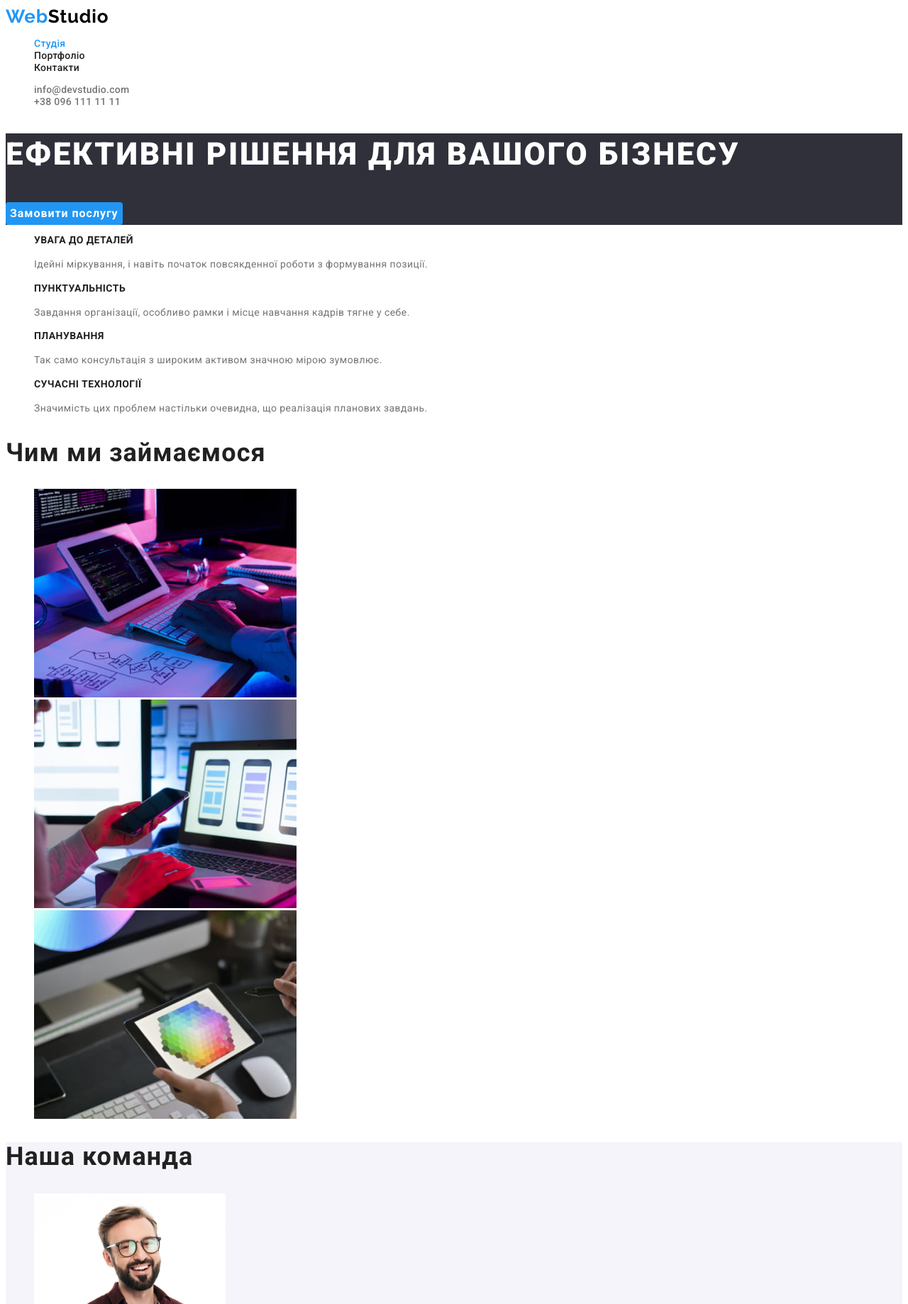
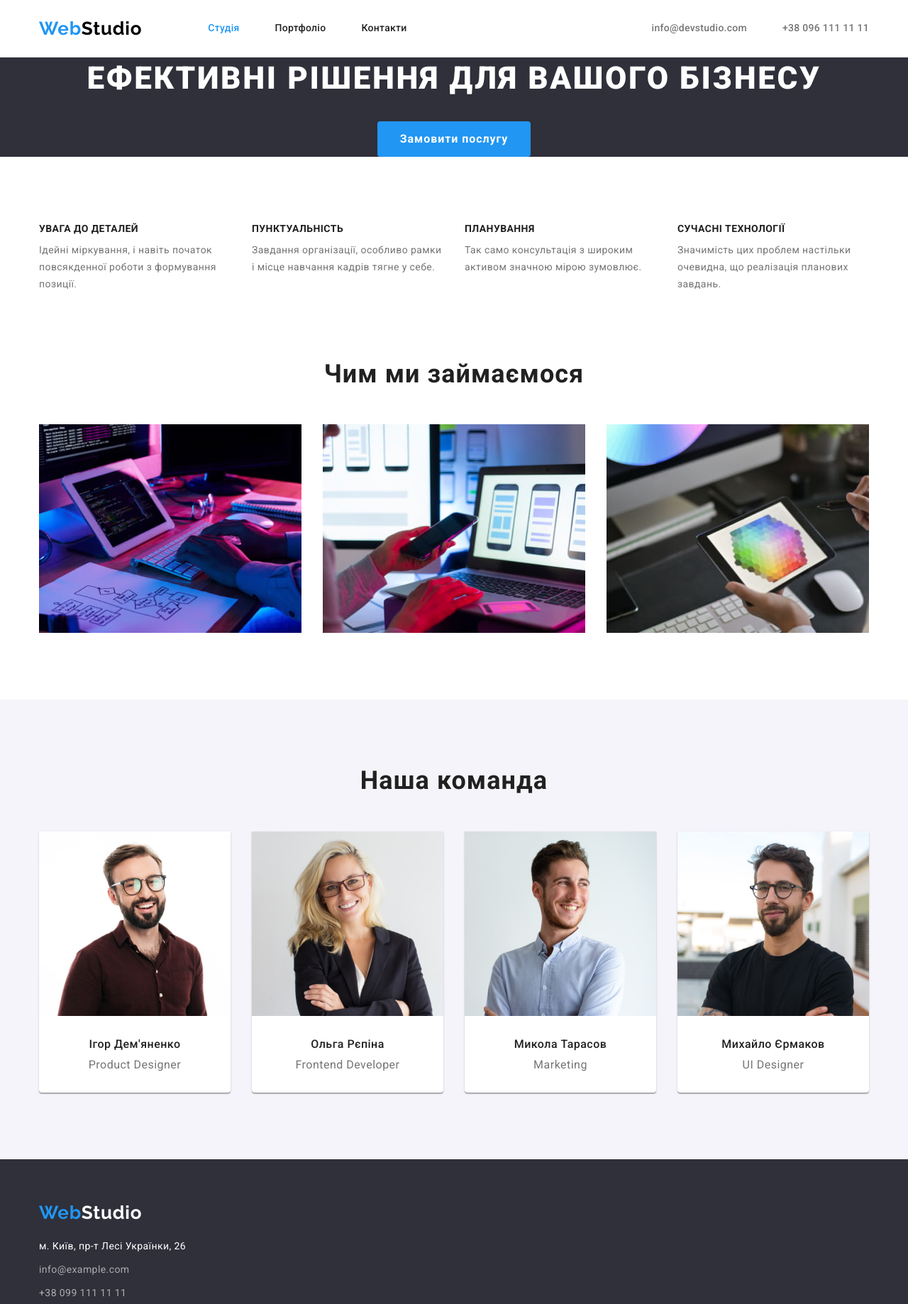
Before and after one commit to saitriniel/goit-markup-hw-03, a plain HTML site: page index.html in a window 1280 px wide. Shown: the top 1838 px of the page at 71% size. Drawn offline with nearby package versions, Linux system fonts and the light colour scheme.

Commit message:
adding hw3 main features

```diff
--- a/css/styles.css
+++ b/css/styles.css
@@ -34,7 +34,94 @@ body {
     font-size: 14px;
 }
 
+/*centering*/
+
+.container {
+    width: 1200px;
+    padding: 0 15px;
+    margin: 0 auto;
+    /*outline: black 2px solid;*/
+}
+
+.section {
+    padding-top: 94px;
+    padding-bottom: 94px;
+}
+
+.product-section .filter-btn-list {
+    display: flex;
+    justify-content: center;
+    margin-bottom: 50px;
+}
+
+.job-section {
+padding-top: 0;
+}
+
+.footer {
+    padding-top: 60px;
+    padding-bottom: 60px;
+}
+
+
+h1,
+h2,
+h3,
+h4,
+h5,
+h6,
+.list,
+p {
+    margin: 0;
+    padding: 0;
+}
+
+.nav-list,
+.menu-contacts-list {
+    display: flex;
+}
+
+.menu-contacts-list {
+    margin-left: auto;
+}
+
+.nav-item:not(:last-child),
+.menu-contacts-item:not(:last-child) {
+    margin-right: 50px;
+}
+
+.main-nav-menu,
+.job-list,
+.team-list {
+    display: flex;
+    align-items: center;
+}
+
+.features-list {
+    display: flex;
+    align-items: flex-start;
+}
+
+.filter-product-list {
+    display: flex;
+    flex-wrap: wrap;
+}
+
+.features-item:not(:last-child),
+.job-item:not(:last-child),
+.team-item:not(:last-child) {
+    margin-right: 30px;
+}
+
+.filter-btn-item:not(:last-child) {
+    margin-right: 8px;
+}
+
 /*header*/
+
+.header {
+    border-bottom: 1px solid #ECECEC;
+}
 
 .nav-link:hover,
 .nav-link:focus {
@@ -50,6 +137,10 @@ body {
 
 .nav-link {
 color: inherit;
+
+display: block;
+padding-top: 32px;
+padding-bottom: 32px;
 }
 
 .menu-contacts-link:hover,
@@ -59,12 +150,18 @@ color: inherit;
 
 .menu-contacts-link {
     color: var(--secondary-text-color-theme-light);
+
+    display: block;
+    padding-top: 32px;
+    padding-bottom: 32px;
 }
 
 /*index-main-hero*/
 
 .hero {
     background-color: var(--primary-background-color-dark);
+
+    text-align: center;
 }
 
 .hero-title {font-weight: 900;
@@ -72,7 +169,11 @@ color: inherit;
     line-height: 1.36;
     letter-spacing: 0.06em;
     text-transform: uppercase;
-    color: var(--primary-text-color-theme-dark);}
+    color: var(--primary-text-color-theme-dark);
+
+    margin-bottom: 30px;
+}
+
 
 .hero-btn {
     font-family: inherit;
@@ -85,6 +186,11 @@ color: inherit;
     letter-spacing: 0.06em;
     border: none;
     border-radius: 4px;
+
+    display: inline-block;
+    padding: 10px 32px;
+    min-width: 216px;
+    text-align: center;
 }
 
 /*index-main-sections*/
@@ -96,6 +202,8 @@ color: inherit;
     letter-spacing: 0.03em;
     text-transform: uppercase;
     color: var(--primary-text-color-theme-light);
+
+    margin-bottom: 10px;
 }
 
 
@@ -103,6 +211,8 @@ color: inherit;
     line-height: 1.7;
     letter-spacing: 0.03em;
     color: var(--secondary-text-color-theme-light);
+
+    width: 270px;
 }
 
 .section-title {
@@ -110,6 +220,9 @@ color: inherit;
     font-size: 36px;
     line-height: 1.16;
     letter-spacing: 0.03em;
+
+    margin-bottom: 50px;
+    text-align: center;
 }
 
 .team-section {
@@ -129,6 +242,26 @@ color: inherit;
 
 .team-item-title {
     font-weight: 500;
+
+    margin-bottom: 10px;
+}
+
+.team-item {
+    background: #FFFFFF;
+    box-shadow: 0px 1px 3px rgba(0, 0, 0, 0.12), 0px 1px 1px rgba(0, 0, 0, 0.14), 0px 2px 1px rgba(0, 0, 0, 0.2);
+    border-radius: 0px 0px 4px 4px;
+}
+
+.team-item div {
+    text-align: center;
+    padding-top: 30px;
+    padding-bottom: 30px;
+}
+
+.team-item img,
+.job-item img,
+.filter-product-list-item img {
+    display: block;
 }
 
 .link.current {
@@ -156,6 +289,10 @@ color: inherit;
     color: var(--primary-accent-color);
 }
 
+.address-list-item:not(:last-child) {
+    margin-bottom: 9px;
+}
+
 /*portfolio*/
 
 .filter-btn {
@@ -163,11 +300,17 @@ color: inherit;
     font-weight: 500;
     font-size: 16px;
     letter-spacing: 0.03em;
+    line-height: 1.625;
     color: var(--primary-text-color-theme-light);
     background-color: var(--secondary-background-color-light);
     font-family: inherit;
     border: none;
     border-radius: 4px;
+
+    padding: 6px 22px;
+    min-width: 73px;
+    display: inline-block;
+    text-align: center;
 }
 
 
@@ -182,6 +325,27 @@ color: inherit;
     line-height: 1.89;
     letter-spacing: 0.03em;
     color: var(--secondary-text-color-theme-light);
+
+    width: calc((100% - 60px) / 3);
+    margin-right: 30px;
+    margin-bottom: 30px;
+}
+
+.filter-product-list-item:nth-child(3n) {
+    margin-right: 0;
+}
+
+.filter-product-list-item:nth-last-child(-n + 3) {
+    margin-bottom: 0;
+}
+
+.filter-product-list-item div {
+    background: #FFFFFF;
+    border-width: 0px 1px 1px 1px;
+    border-color: #EEEEEE;
+    border-style: solid;
+
+    padding: 20px 24px;
 }
 
 .filter-product-title {
@@ -190,6 +354,8 @@ color: inherit;
     line-height: 2;
     letter-spacing: 0.06em;
     color: var(--primary-text-color-theme-light);
+
+    margin-bottom: 4px;
 }
 
 /*logo+pics*/
@@ -205,10 +371,15 @@ color: inherit;
 .header-logo {
     color: var(--secondary-accent-color);
 
+    margin-right: 93px;
+
 }
 
 .footer-logo {
     color: var(--primary-text-color-theme-dark);
+
+    display: inline-block;
+    margin-bottom: 20px;
 }
 
 .logo-accent {
--- a/index.html
+++ b/index.html
@@ -13,12 +13,15 @@
     <link href="https://fonts.googleapis.com/css2?family=Raleway:wght@700&family=Roboto:wght@400;500;700;900&display=swap"
         rel="stylesheet">
 
+    <link rel="stylesheet" href="https://cdnjs.cloudflare.com/ajax/libs/modern-normalize/1.1.0/modern-normalize.min.css">
     <link href="./css/styles.css" rel="stylesheet">
 </head>
 
 
 <body>
+
     <header class="header">
+        <div class="container main-nav-menu">
             <a class="logo header-logo link" href="./index.html" lang="en"><span class="logo-accent">Web</span>Studio</a>
 
             <nav class="page-nav">
@@ -27,23 +30,30 @@
                     <li class="nav-item"><a class="nav-link link" href="./portfolio.html">Портфоліо</a></li>
                     <li class="nav-item"><a class="nav-link link" href="">Контакти</a></li>
                 </ul>
+
             </nav>
 
             <ul class="menu-contacts-list list">
-            <li class="menu-contacts-item"><a class="menu-contacts-link link" href="mailto:info@devstudio.com" lang="en">info@devstudio.com</a></li>
-            <li class="menu-contacts-item"><a class="menu-contacts-link link" href="tel:+380961111111">+38 096 111 11 11</a></li>
+                <li class="menu-contacts-item"><a class="menu-contacts-link link" href="mailto:info@devstudio.com"
+                        lang="en">info@devstudio.com</a></li>
+                <li class="menu-contacts-item"><a class="menu-contacts-link link" href="tel:+380961111111">+38 096 111 11 11</a>
+                </li>
             </ul>
+        </div>
     </header>
 
 
     <main>
         <section class="hero">
+            <div class="container">
                 <h1 class="hero-title">Ефективні рішення для вашого бізнесу</h1>
                 <button class="hero-btn" type="button">Замовити послугу</button>
+            </div>
         </section>
 
         <!--sect 2 (hidden title) features-->
-        <section class="features-section">
+        <section class="features-section section">
+            <div class="container">
                 <h2 class="hidden">Особливості</h2>
                 <ul class="features-list list">
                     <li class="features-item">
@@ -63,9 +73,11 @@
                         <p>Значимість цих проблем настільки очевидна, що реалізація планових завдань.</p>
                     </li>
                 </ul>
+            </div>
         </section>
 
-        <section class="job-section">
+        <section class="job-section section">
+            <div class="container">
                 <h2 class="section-title">Чим ми займаємося</h2>
 
                 <ul class="job-list list">
@@ -79,9 +91,11 @@
                         <img src="./images/box3.jpg" alt="Розробка дизайну" width="370" height="294">
                     </li>
                 </ul>
+            </div>
         </section>
 
-        <section class="team-section">
+        <section class="team-section section">
+            <div class="container">
                 <h2 class="section-title">
                     Наша команда
                 </h2>
@@ -90,37 +104,46 @@
                     <li class="team-item">
                         <img src="./images/team1.jpg" alt="Ігор Дем'яненко" width="270" height="260">
 
+                        <div>
                             <h3 class="team-item-title">Ігор Дем'яненко</h3>
                             <p class="team-item-text" lang="en">Product Designer</p>
-
+                        </div>
                     </li>
 
                     <li class="team-item">
                         <img src="./images/team2.jpg" alt="Ольга Рєпіна" width="270" height="260">
 
+                        <div>
                             <h3 class="team-item-title">Ольга Рєпіна</h3>
                             <p class="team-item-text" lang="en">Frontend Developer</p>
+                        </div>
                     </li>
 
                     <li class="team-item">
                         <img src="./images/team3.jpg" alt="Микола Тарасов" width="270" height="260">
 
+                        <div>
                             <h3 class="team-item-title">Микола Тарасов</h3>
                             <p class="team-item-text" lang="en">Marketing</p>
+                        </div>
                     </li>
 
                     <li class="team-item">
                         <img src="./images/team4.jpg" alt="Михайло Єрмаков" width="270" height="260">
 
+                        <div>
                             <h3 class="team-item-title">Михайло Єрмаков</h3>
                             <p class="team-item-text" lang="en">UI Designer</p>
+                        </div>
                     </li>
                 </ul>
+            </div>
         </section>
     </main>
 
 
     <footer class="footer">
+        <div class="container">
             <a class="logo footer-logo link" href="./index.html" lang="en"> <span class="logo-accent">Web</span>Studio</a>
 
             <address>
@@ -128,9 +151,10 @@
                     <li class="address-list-item"> <a class="address-link link" href="https://goo.gl/maps/CPtrU1FHBa2aNyZL9" target="_blank"
                             rel="noopener noreferrer nofollow">м. Київ, пр-т Лесі Українки, 26 </a></li>
                     <li class="address-list-item"> <a class="address-link address-link-darken link" href="mailto:info@devstudio.com">info@example.com</a></li>
-                <li class="address-list-item"> <a class="address-link address-link-darken link" href="tel:+380991111111">+38 099 111 11 11</a></li>
+                    <li class="address-list-item"> <a class="address-link address-link-darken link " href="tel:+380991111111">+38 099 111 11 11</a></li>
                 </ul>
             </address>
+        </div>
     </footer>
 </body>
 
--- a/portfolio.html
+++ b/portfolio.html
@@ -12,6 +12,7 @@
         <link href="https://fonts.googleapis.com/css2?family=Raleway:wght@700&family=Roboto:wght@400;500;700;900&display=swap"
             rel="stylesheet">
 
+        <link rel="stylesheet" href="https://cdnjs.cloudflare.com/ajax/libs/modern-normalize/1.1.0/modern-normalize.min.css">
         <link href="./css/styles.css" rel="stylesheet">
 </head>
 
@@ -19,6 +20,7 @@
 <body>
 
     <header class="header">
+        <div class="container main-nav-menu">
             <a class="logo header-logo link" href="./index.html" lang="en"><span class="logo-accent">Web</span>Studio</a>
 
             <nav class="page-nav">
@@ -27,18 +29,24 @@
                     <li class="nav-item"><a class="nav-link link current" href="./portfolio.html">Портфоліо</a></li>
                     <li class="nav-item"><a class="nav-link link" href="">Контакти</a></li>
                 </ul>
+
             </nav>
 
             <ul class="menu-contacts-list list">
                 <li class="menu-contacts-item"><a class="menu-contacts-link link" href="mailto:info@devstudio.com"
                         lang="en">info@devstudio.com</a></li>
-            <li class="menu-contacts-item"><a class="menu-contacts-link link" href="tel:+380961111111">+38 096 111 11 11</a>
+                <li class="menu-contacts-item"><a class="menu-contacts-link link" href="tel:+380961111111">+38 096 111 11
+                        11</a>
                 </li>
             </ul>
+        </div>
     </header>
 
+    <main>
+        <section class="product-section section">
+            <div class="container">
+                <h1 class="hidden">Наші продукти</h1>
 
-    <main>
                 <ul class="filter-btn-list list">
                     <li class="filter-btn-item"><button class="filter-btn" type="button">Усі</button></li>
                     <li class="filter-btn-item"><button class="filter-btn" type="button">Веб-сайти</button></li>
@@ -47,80 +55,80 @@
                     <li class="filter-btn-item"><button class="filter-btn" type="button">Маркетинг</button></li>
                 </ul>
 
-        <section>
-            <h1 class="hidden">Наші продукти</h1>
                 <ul class="filter-product-list list">
                     <li class="filter-product-list-item">
                         <img src="./images/portfolio1.jpg" alt="Превью веб-сайту" width="370" height="294">
-
-                    <h3 class="filter-product-title">Технокряк</h3>
+                        <div>
+                            <h2 class="filter-product-title">Технокряк</h2>
                             <p>Веб-сайт</p>
-
+                        </div>
                     </li>
 
                     <li class="filter-product-list-item">
                         <img src="./images/portfolio2.jpg" alt="Превью постеру Новий Орлеан проти Голден Стар" width="370" height="294">
-
-                    <h3 class="filter-product-title">Постер <span lang="en">New Orlean vs Golden Star</span> </h3>
+                        <div>
+                            <h2 class="filter-product-title">Постер <span lang="en">New Orlean vs Golden Star</span> </h2>
                             <p>Дизайн</p>
-
+                        </div>
                     </li>
                     <li class="filter-product-list-item">
                         <img src="./images/portfolio3.jpg" alt="Логотип додатку ресторану" width="370" height="294">
-
-                    <h3 class="filter-product-title">Ресторан <span lang="en">Seafood</span></h3>
+                        <div>
+                            <h2 class="filter-product-title">Ресторан <span lang="en">Seafood</span></h2>
                             <p lang="en">Додаток</p>
-
+                        </div>
                     </li>
                     <li class="filter-product-list-item">
                         <img src="./images/portfolio4.jpg" alt="Навушники" width="370" height="294">
-
-                    <h3 class="filter-product-title">Проєкт <span lang="en">Prime</span></h3>
+                        <div>
+                            <h2 class="filter-product-title">Проєкт <span lang="en">Prime</span></h2>
                             <p>Маркетинг</p>
-
+                        </div>
                     </li>
                     <li class="filter-product-list-item">
                         <img src="./images/portfolio5.jpg" alt="Логотип додатку з коробками" width="370" height="294">
-
-                    <h3 class="filter-product-title">Проєкт <span lang="en">Boxes</span></h3>
+                        <div>
+                            <h2 class="filter-product-title">Проєкт <span lang="en">Boxes</span></h2>
                             <p>Додаток</p>
-
+                        </div>
                     </li>
                     <li class="filter-product-list-item">
                         <img src="./images/portfolio6.jpg" alt="Превью веб-сайту" width="370" height="294">
-
-                    <h3 class="filter-product-title" lang="en">Inspiration has no Borders</h3>
+                        <div>
+                            <h2 class="filter-product-title" lang="en">Inspiration has no Borders</h2>
                             <p>Веб-сайт</p>
-
+                        </div>
                     </li>
                     <li class="filter-product-list-item">
                         <img src="./images/portfolio7.jpg" alt="Дизайн видання" width="370" height="294">
-
-                    <h3 class="filter-product-title">Видання <span lang="en">Limited Edition</span></h3>
+                        <div>
+                            <h2 class="filter-product-title">Видання <span lang="en">Limited Edition</span></h2>
                             <p>Дизайн</p>
-
+                        </div>
                     </li>
                     <li class="filter-product-list-item">
                         <img src="./images/portfolio8.jpg" alt="Етикетка ЛАБ" width="370" height="294">
-
-                    <h3 class="filter-product-title">Проєкт<span lang="en">LAB</span></h3>
+                        <div>
+                            <h2 class="filter-product-title">Проєкт<span lang="en">LAB</span></h2>
                             <p>Маркетинг</p>
-
+                        </div>
                     </li>
                     <li class="filter-product-list-item">
                         <img src="./images/portfolio9.jpg" alt="Превью додатку" width="370" height="294">
-
-                    <h3 class="filter-product-title" lang="en">Growing Business</h3>
+                        <div>
+                            <h2 class="filter-product-title" lang="en">Growing Business</h2>
                             <p>Додаток</p>
-
+                        </div>
                     </li>
 
                 </ul>
+            </div>
         </section>
     </main>
 
 
     <footer class="footer">
+        <div class="container">
             <a class="logo footer-logo link" href="./index.html" lang="en"> <span class="logo-accent">Web</span>Studio</a>
 
             <address>
@@ -129,10 +137,11 @@
                             target="_blank" rel="noopener noreferrer nofollow">м. Київ, пр-т Лесі Українки, 26 </a></li>
                     <li class="address-list-item"> <a class="address-link address-link-darken link"
                             href="mailto:info@devstudio.com">info@example.com</a></li>
-                <li class="address-list-item"> <a class="address-link address-link-darken link" href="tel:+380991111111">+38
-                        099 111 11 11</a></li>
+                    <li class="address-list-item"> <a class="address-link address-link-darken link"
+                            href="tel:+380991111111">+38 099 111 11 11</a></li>
                 </ul>
             </address>
+        </div>
     </footer>
 </body>
 </html>
```
Lines whose indentation alone changed are shown as unchanged.
